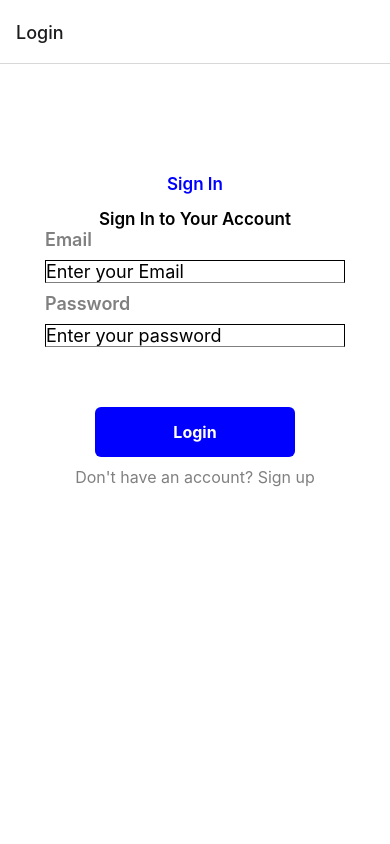
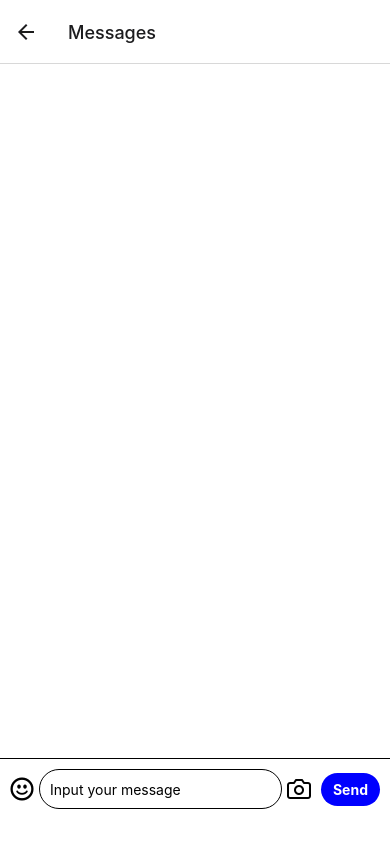
Before and after one commit to TruongPhanDinhTruc/CNM_BTL_ChatApp, a React Native app: screen /Messages in a window 390 px wide. Built offline with nearby package versions, Linux system fonts and the light colour scheme.

Commit message:
chat screen

```diff
--- a/StackNavigator.js
+++ b/StackNavigator.js
@@ -8,6 +8,7 @@ import { createNativeStackNavigator } from '@react-navigation/native-stack';
 import ProfileScreen from './screens/ProfileScreen';
 import FriendsScreen from './screens/FriendsScreen';
 import ChatScreen from './screens/ChatScreen';
+import ChatMessagesScreen from './screens/ChatMessagesScreen';
 
 const Stack = createNativeStackNavigator();
 const StackNavigator = () => {
@@ -19,7 +20,8 @@ const StackNavigator = () => {
                 <Stack.Screen name="Home" component={HomeScreen}  />
                 <Stack.Screen name="Profile" component={ProfileScreen}  />
                 <Stack.Screen name="Friends" component={FriendsScreen}  />
-                <Stack.Screen name="Chat" component={ChatScreen}  />
+                <Stack.Screen name="Chats" component={ChatScreen}  />
+                <Stack.Screen name="Messages" component={ChatMessagesScreen}  />
             </Stack.Navigator>
         </NavigationContainer>
     )
--- a/components/FriendRequest.js
+++ b/components/FriendRequest.js
@@ -1,9 +1,11 @@
 import { Image, Pressable, StyleSheet, Text, View } from 'react-native'
 import React, { useContext } from 'react'
 import { UserType } from '../UseContext';
+import { useNavigation } from '@react-navigation/native';
 
 const FriendRequest = ({ item, friendRequests, setFriendRequests }) => {
     const {userId, setUserId} = useContext(UserType);
+    const navigation = useNavigation();
 
     const acceptRequest = async (friendRequestsId) => {
         try {
@@ -21,7 +23,8 @@ const FriendRequest = ({ item, friendRequests, setFriendRequests }) => {
             if (respone.ok) {
                 setFriendRequests(friendRequests.filter((request) => {
                     request._id !== friendRequestsId
-                }))
+                }));
+                navigation.navigate("Chats");
             }
         } catch (error) {
             console.log("Error accept in the friend request", error);
--- /dev/null
+++ b/components/UserChat.js
@@ -0,0 +1,65 @@
+import { Image, Pressable, StyleSheet, Text, View } from 'react-native'
+import React from 'react'
+import { useNavigation } from '@react-navigation/native';
+
+const UserChat = ({ item }) => {
+    const navigation = useNavigation();
+
+    return (
+        <Pressable
+            onPress={() => {
+                navigation.navigate("Messages", {
+                    recepientId: item._id,
+                })
+            }}
+            style={styles.viewFriendChat}>
+            <Image style={styles.imageAvatar} source={{ uri: item?.image }} />
+
+            <View style={{ flex: 1 }}>
+                <Text style={styles.txtName}>{item?.name}</Text>
+                <Text style={styles.txtLastMess}>last message</Text>
+            </View>
+
+            <View>
+                <Text style={styles.txtLastTime}>3:00 pm</Text>
+
+            </View>
+        </Pressable>
+    )
+}
+
+export default UserChat
+
+const styles = StyleSheet.create({
+    imageAvatar: {
+        width: 50,
+        height: 50,
+        borderRadius: 25,
+        resizeMode: 'cover'
+    },
+    viewFriendChat: {
+        flexDirection: 'row',
+        alignItems: 'center',
+        gap: 10,
+        borderWidth: 0.7,
+        borderColor: "lightgray",
+        borderTopWidth: 0,
+        borderLeftWidth: 0,
+        borderRightWidth: 0,
+        padding: 10,
+    },
+    txtName: {
+        fontSize: 15,
+        fontWeight: '500'
+    },
+    txtLastMess: {
+        marginTop: 3,
+        color: 'gray',
+        fontWeight: '500',
+    },
+    txtLastTime: {
+        fontSize: 11,
+        fontWeight: '400',
+        color: 'gray'
+    }
+})
--- a/package.json
+++ b/package.json
@@ -20,6 +20,7 @@
     "react": "18.2.0",
     "react-dom": "18.2.0",
     "react-native": "0.73.6",
+    "react-native-emoji-selector": "^0.2.0",
     "react-native-safe-area-context": "4.8.2",
     "react-native-screens": "~3.29.0",
     "react-native-web": "~0.19.6"
--- /dev/null
+++ b/screens/ChatMessagesScreen.js
@@ -0,0 +1,74 @@
+import { KeyboardAvoidingView, Pressable, ScrollView, StyleSheet, Text, TextInput, View } from 'react-native'
+import React, { useState } from 'react'
+import { Entypo } from '@expo/vector-icons';
+import { Feather } from '@expo/vector-icons';
+import EmojiSelector from 'react-native-emoji-selector';
+
+const ChatMessagesScreen = () => {
+  const [showEmojiSelector, setShowEmojiSelector] = useState(false);
+  const [message, setMessage] = useState("");
+  const handleEmojiPress = () => {
+    setShowEmojiSelector(!showEmojiSelector);
+  }
+  return (
+    <KeyboardAvoidingView style={styles.containChatMess}>
+      <ScrollView>
+
+      </ScrollView>
+
+      <View style={styles.viewInput}>
+        <Entypo onPress={handleEmojiPress} style={{ marginRight: 5 }} name="emoji-happy" size={24} color="black" />
+        <TextInput
+          value={message}
+          onChangeText={(text) => setMessage(text)}
+          style={styles.inputTextMess}
+          placeholder='Input your message' />
+        <Feather style={{ marginLeft: 5 }} name="camera" size={24} color="black" />
+        <Pressable style={styles.btnSend}>
+          <Text style={styles.txtSend}>Send</Text>
+        </Pressable>
+      </View>
+
+      {showEmojiSelector && (
+        <EmojiSelector style={{ height: 250 }} />
+      )}
+    </KeyboardAvoidingView>
+  )
+}
+
+export default ChatMessagesScreen
+
+const styles = StyleSheet.create({
+  containChatMess: {
+    flex: 1,
+    backgroundColor: 'white'
+  },
+  inputTextMess: {
+    flex: 1,
+    height: 40,
+    borderWidth: 1,
+    borderColor: 'black',
+    borderRadius: 20,
+    paddingHorizontal: 10
+  },
+  viewInput: {
+    flexDirection: 'row',
+    alignItems: 'center',
+    paddingHorizontal: 10,
+    paddingVertical: 10,
+    borderTopWidth: 1,
+    borderTopColor: 'black',
+    marginBottom: 25
+  },
+  txtSend: {
+    fontWeight: 'bold',
+    color: 'white'
+  },
+  btnSend: {
+    backgroundColor: "blue",
+    paddingVertical: 8,
+    paddingHorizontal: 12,
+    borderRadius: 20,
+    marginLeft: 10,
+  }
+})
--- a/screens/ChatScreen.js
+++ b/screens/ChatScreen.js
@@ -1,11 +1,39 @@
-import { StyleSheet, Text, View } from 'react-native'
-import React from 'react'
+import { Pressable, ScrollView, StyleSheet, Text, View } from 'react-native'
+import React, { useContext, useEffect, useState } from 'react'
+import { UserType } from '../UseContext';
+import { useNavigation } from '@react-navigation/native';
+import UserChat from '../components/UserChat';
 
 const ChatScreen = () => {
+  const [accepedtFriends, setAccepedtFriends] = useState([]);
+  const { userId, setUserId } = useContext(UserType);
+  const navigation = useNavigation();
+
+  useEffect(() => {
+    const accepedtFriendsList = async () => {
+      try {
+        const response = await fetch(`http://localhost:8000/accepted-friends/${userId}`);
+        const data = await response.json();
+
+        if (response.ok) {
+          setAccepedtFriends(data);
+        }
+      } catch (error) {
+        console.log("Error showing list friends", error);
+      }
+    };
+
+    accepedtFriendsList();
+  },[]);
+  console.log("List friends: ", accepedtFriends);
   return (
-    <View>
-      <Text>ChatScreen</Text>
-    </View>
+    <ScrollView showsVerticalScrollIndicator={false}>
+      <Pressable>
+        {accepedtFriends.map((item, index) => (
+          <UserChat key={index} item={item}/>
+        ))}
+      </Pressable>
+    </ScrollView>
   )
 }
 
--- a/screens/FriendsScreen.js
+++ b/screens/FriendsScreen.js
@@ -29,7 +29,7 @@ const FriendsScreen = () => {
     }
   }
 
-  console.log(friendRequests);
+  console.log("Friend request: ",friendRequests);
   return (
     <View style={styles.viewFriendList}>
       {friendRequests.length > 0 && <Text>Your friend requests!</Text>}
--- a/screens/HomeScreen.js
+++ b/screens/HomeScreen.js
@@ -22,7 +22,7 @@ const HomeScreen = () => {
       ),
       headerRight: () => (
         <View style={styles.headerView}>
-          <Ionicons name="chatbox-ellipses-outline" size={24} color="black" />
+          <Ionicons onPress={() => navigation.navigate("Chats")} name="chatbox-ellipses-outline" size={24} color="black" />
           <MaterialIcons onPress={() => navigation.navigate("Friends")} name="people-outline" size={24} color="black" />
           <Pressable onPress={() => navigation.navigate("Profile")}>
             <AntDesign name="profile" size={24} color="black" />
```
Also changed, not shown: 2 other files (tests, documents, lock files or other folders).
